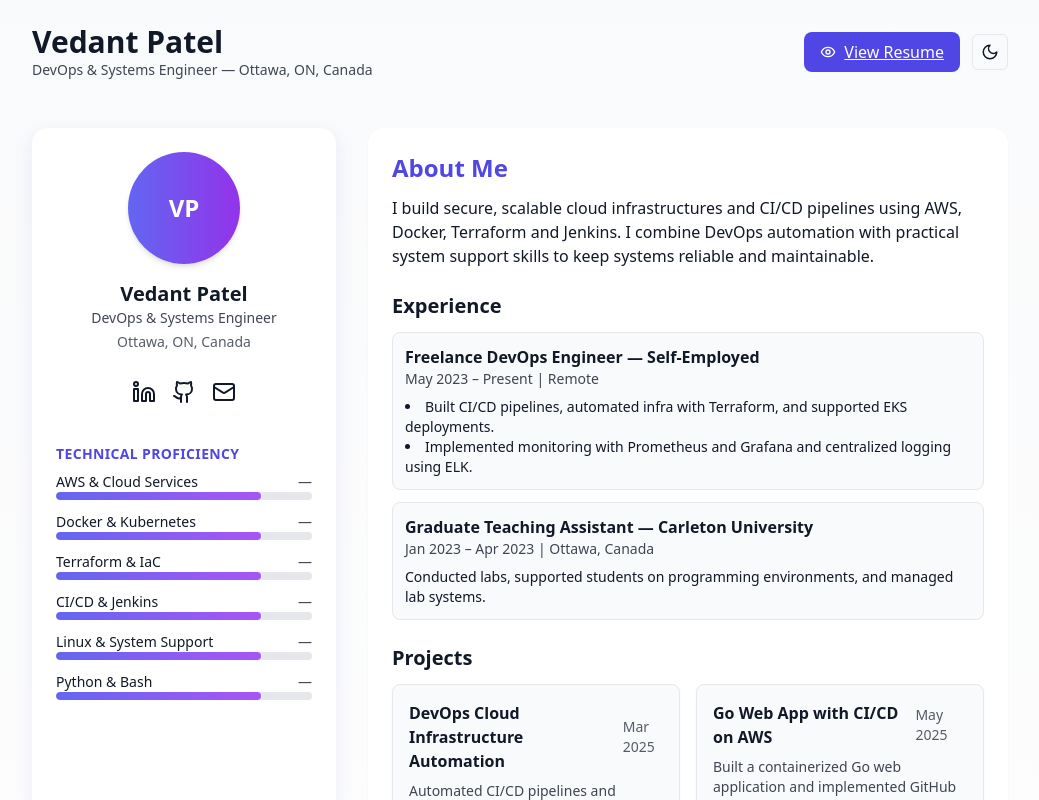
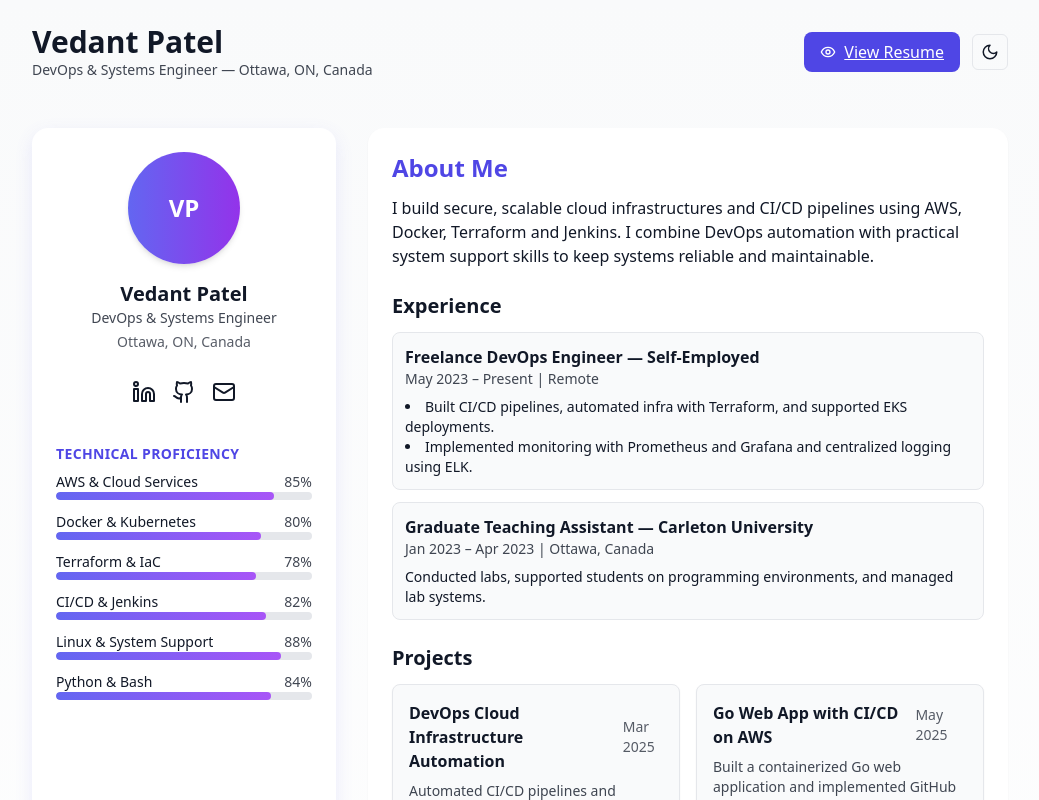
Before and after one commit to VedantPatel124/Portfolio, a React (Vite) app: page / in a window 1280 px wide. Shown: the top 800 px of the page, without its empty margins (120-1159 px from the left). Built offline with nearby package versions, Linux system fonts and the light colour scheme; the HTML template or start-up script is replaced by a standard one.

Commit message:
Update App.jsx

```diff
--- a/src/App.jsx
+++ b/src/App.jsx
@@ -91,11 +91,26 @@ export default function App(){
             <div className='w-full text-left mt-6'>
               <h3 className='text-sm font-semibold uppercase tracking-wide text-indigo-600 dark:text-indigo-400 mb-2'>Technical Proficiency</h3>
               <div className='space-y-3'>
-                {['AWS & Cloud Services','Docker & Kubernetes','Terraform & IaC','CI/CD & Jenkins','Linux & System Support','Python & Bash'].map((s,i)=>(
-                  <div key={i}>
-                    <div className='flex justify-between text-sm font-medium'><span>{s}</span><span className='opacity-80'>—</span></div>
+                {[
+                  { name: 'AWS & Cloud Services', level: 85 },
+                  { name: 'Docker & Kubernetes', level: 80 },
+                  { name: 'Terraform & IaC', level: 78 },
+                  { name: 'CI/CD & Jenkins', level: 82 },
+                  { name: 'Linux & System Support', level: 88 },
+                  { name: 'Python & Bash', level: 84 },
+                  ].map((skill, i) => (
+                    <div key={i}>
+                    <div className='flex justify-between text-sm font-medium'>
+                      <span>{skill.name}</span>
+                      <span className='opacity-80'>{skill.level}%</span>
+                    </div>
                     <div className='w-full bg-gray-200 dark:bg-gray-700 h-2 rounded-full overflow-hidden'>
-                      <motion.div initial={{width:0}} whileInView={{width:'80%'}} transition={{duration:1.1}} className='h-2 rounded-full bg-gradient-to-r from-indigo-500 to-purple-500'></motion.div>
+                      <motion.div
+                        initial={{ width: 0 }}
+                        whileInView={{ width: `${skill.level}%` }}
+                        transition={{ duration: 1 }}
+                        className='h-2 rounded-full bg-gradient-to-r from-indigo-500 to-purple-500'
+                      ></motion.div>
                     </div>
                   </div>
                 ))}
```
